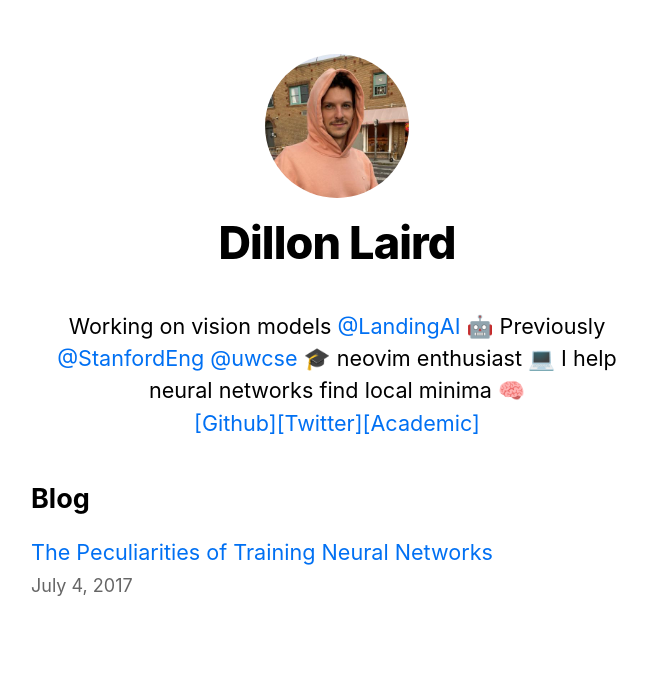
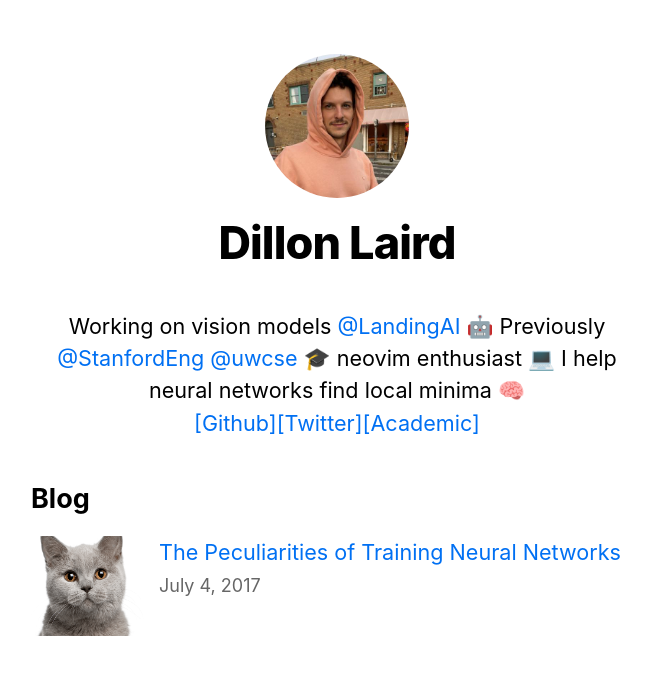
Before and after one commit to dillonalaird/dillonalaird.github.io, a Next.js app: page / in a window 1280 px wide. Shown: the top 674 px of the page, without its empty margins (303-954 px from the left). Built offline with nearby package versions, Linux system fonts and the light colour scheme.

Commit message:
blog list now has images

```diff
--- a/components/layout.module.css
+++ b/components/layout.module.css
@@ -10,6 +10,13 @@
   align-items: center;
 }
 
+.background {
+  width: 100%;
+  top: 0;
+  left: 0;
+  background-image: url('/images/art.jpg');
+}
+
 .backToHome {
   margin: 3rem 0 0;
 }
--- a/components/layout.tsx
+++ b/components/layout.tsx
@@ -31,7 +31,7 @@ export default function Layout({
         <meta name="og:title" content={siteTitle} />
         <meta name="twitter:card" content="summary_large_image" />
       </Head>
-      <header className={styles.header}>
+      <header className={styles.header} >
         {home ? (
           <>
             <Image
--- a/lib/posts.tsx
+++ b/lib/posts.tsx
@@ -64,6 +64,6 @@ export async function getPostData(id: string) {
   return {
     id,
     contentHtml,
-    ...(matterResult.data as { date: string; title: string })
+    ...(matterResult.data as { date: string; title: string, image: string })
   }
 }
--- a/pages/index.tsx
+++ b/pages/index.tsx
@@ -1,4 +1,5 @@
 import Head from 'next/head'
+import Image from 'next/image'
 import Layout, { siteTitle } from '../components/layout'
 import utilStyles from '../styles/utils.module.css'
 import { getSortedPostsData } from '../lib/posts'
@@ -12,6 +13,7 @@ export default function Home({
   allPostsData: {
     date: string
     title: string
+    image: string
     id: string
   }[]
 }) {
@@ -35,8 +37,15 @@ export default function Home({
       <section className={`${utilStyles.headingMd} ${utilStyles.padding1px}`}>
         <h2 className={utilStyles.headingLg}>Blog</h2>
         <ul className={utilStyles.list}>
-          {allPostsData.map(({ id, date, title }) => (
+          {allPostsData.map(({ id, date, title, image }) => (
             <li className={utilStyles.listItem} key={id}>
+              <Image
+                className={utilStyles.listImage}
+                src={image}
+                height={100}
+                width={128}
+                alt='test'
+              />
               <Link href={`/posts/${id}`}>{title}</Link>
               <br />
               <small className={utilStyles.lightText}>
--- a/posts/peculiarities-of-nns.md
+++ b/posts/peculiarities-of-nns.md
@@ -1,6 +1,7 @@
 ---
 title: The Peculiarities of Training Neural Networks
 date: '2017-07-04'
+image: '/images/cat.png'
 ---
 
 Neural networks are notoriously difficult to train. They can completely diverge
--- a/styles/utils.module.css
+++ b/styles/utils.module.css
@@ -50,3 +50,8 @@
 .lightText {
   color: #666;
 }
+
+.listImage {
+  float: left;
+  padding-right: 10px;
+}
```
Also changed, not shown: 1 other file (tests, documents, lock files or other folders).
